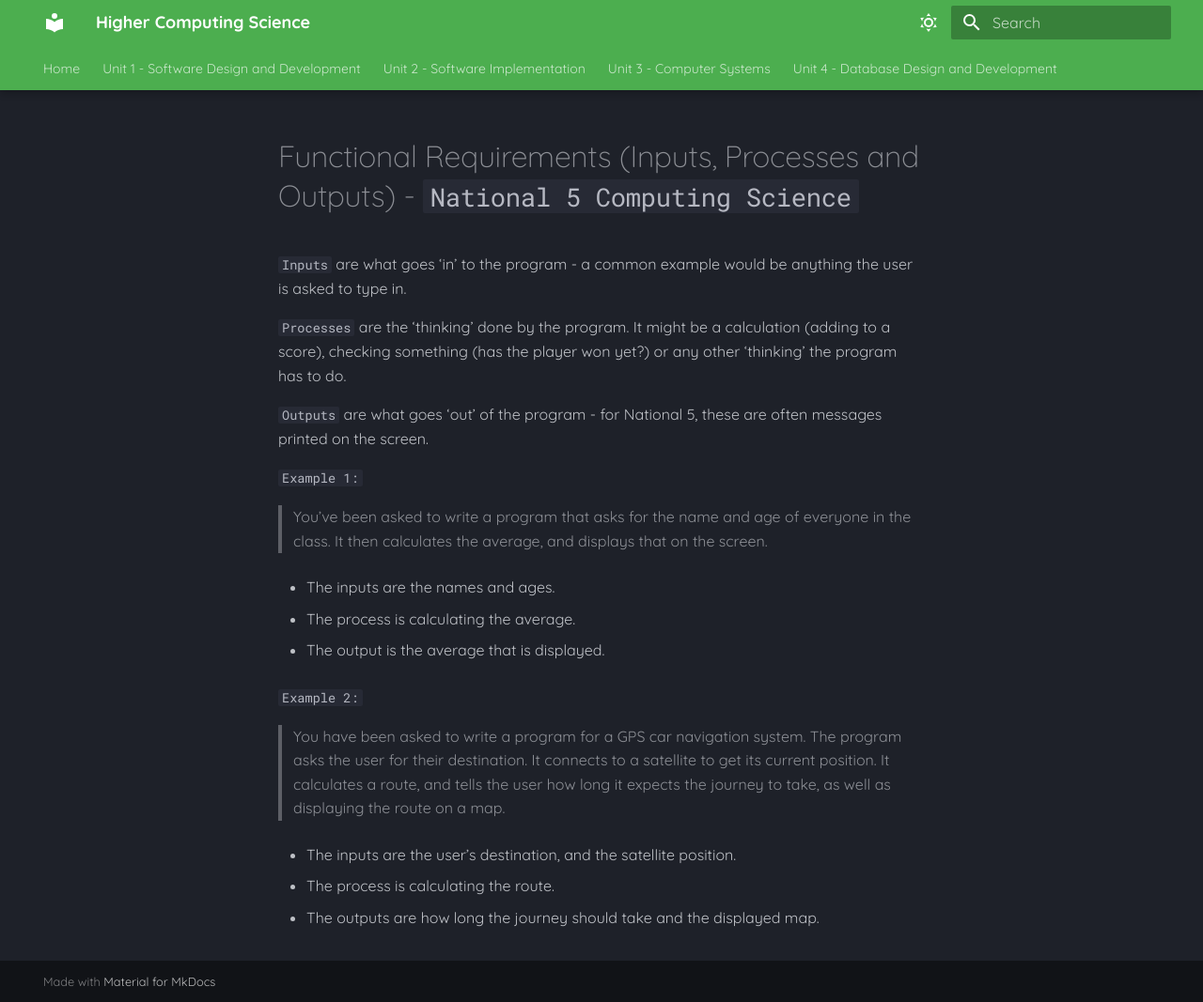
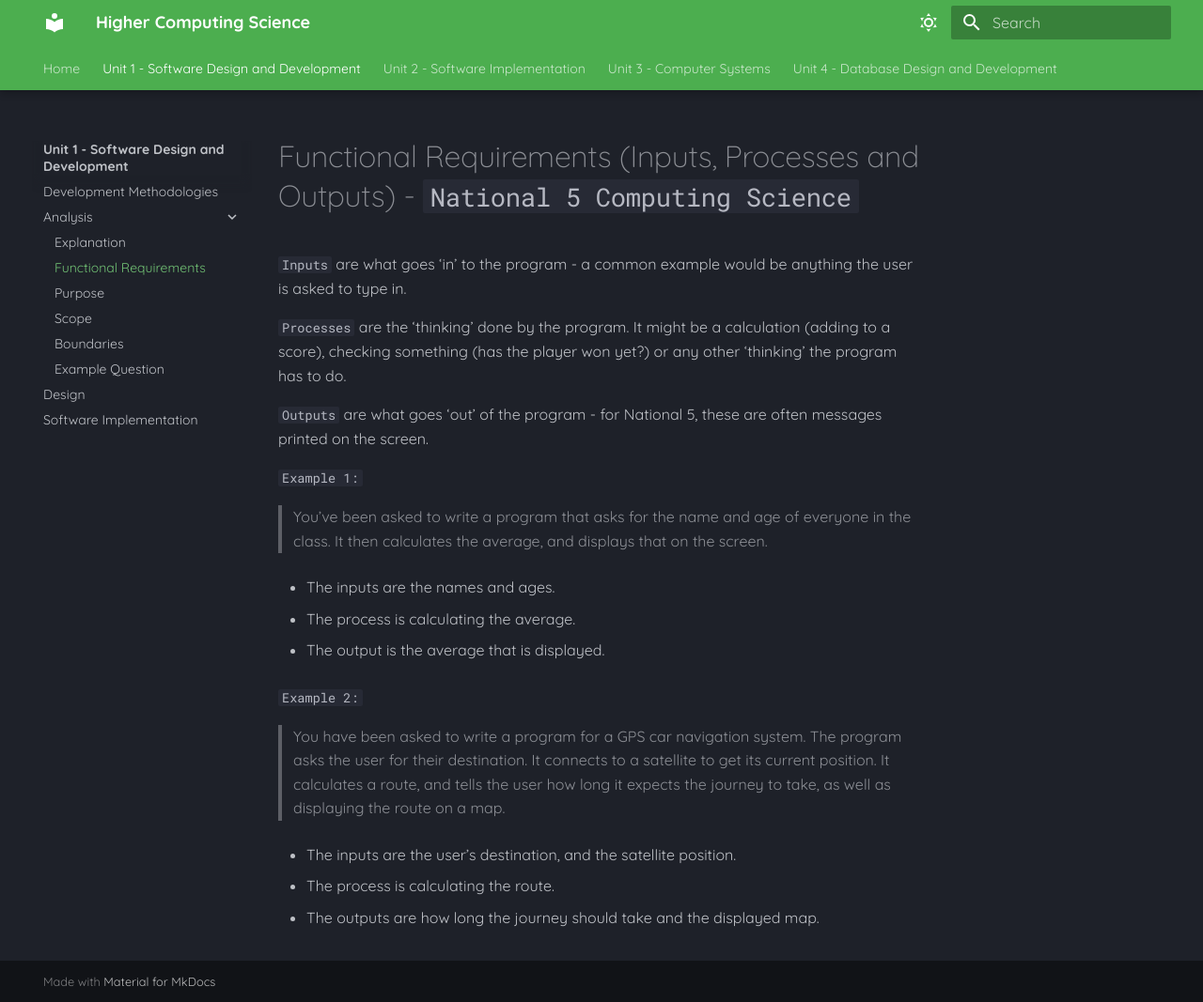
Before and after one commit to Mr-Wood-CS/Higher-Computing-Science-MD-Files, an MkDocs documentation site: the page built from docs/SDD/2.1-Functional-Requirements.md, in a window 1280 px wide and 1067 px high. Shown: the whole window at 94% size. Built offline with MkDocs 1.6.1 and Material for MkDocs 9.7.7, drawn with Linux system fonts in a browser that asks for light colours.

Commit message:
Update mkdocs.yml

```diff
--- a/mkdocs.yml
+++ b/mkdocs.yml
@@ -4,7 +4,13 @@ nav:
     - Unit 1 - Software Design and Development:
       - SDD/index.md
       - Development Methodologies: 'SDD/01-Development-Methodologies.md'
-      - Analysis: 'SDD/02-Analysis.md'
+      - Analysis:
+          - Explanation: 'SDD/2.0-Analysis.md'
+          - Functional Requirements: 'SDD/2.1-Functional-Requirements.md'
+          - Purpose: 'SDD/2.2-Purpose.md'
+          - Scope: 'SDD/2.3-Scope.md'
+          - Boundaries: 'SDD/2.4-Boundaries.md'
+          - Example Question: 'SDD/2.5-Example-Question.md'
       - Design: 'SDD/03-Design.md'
       - Software Implementation: 'SDD/04-Software-Implementation.md'
     - Unit 2 - Software Implementation:
```
